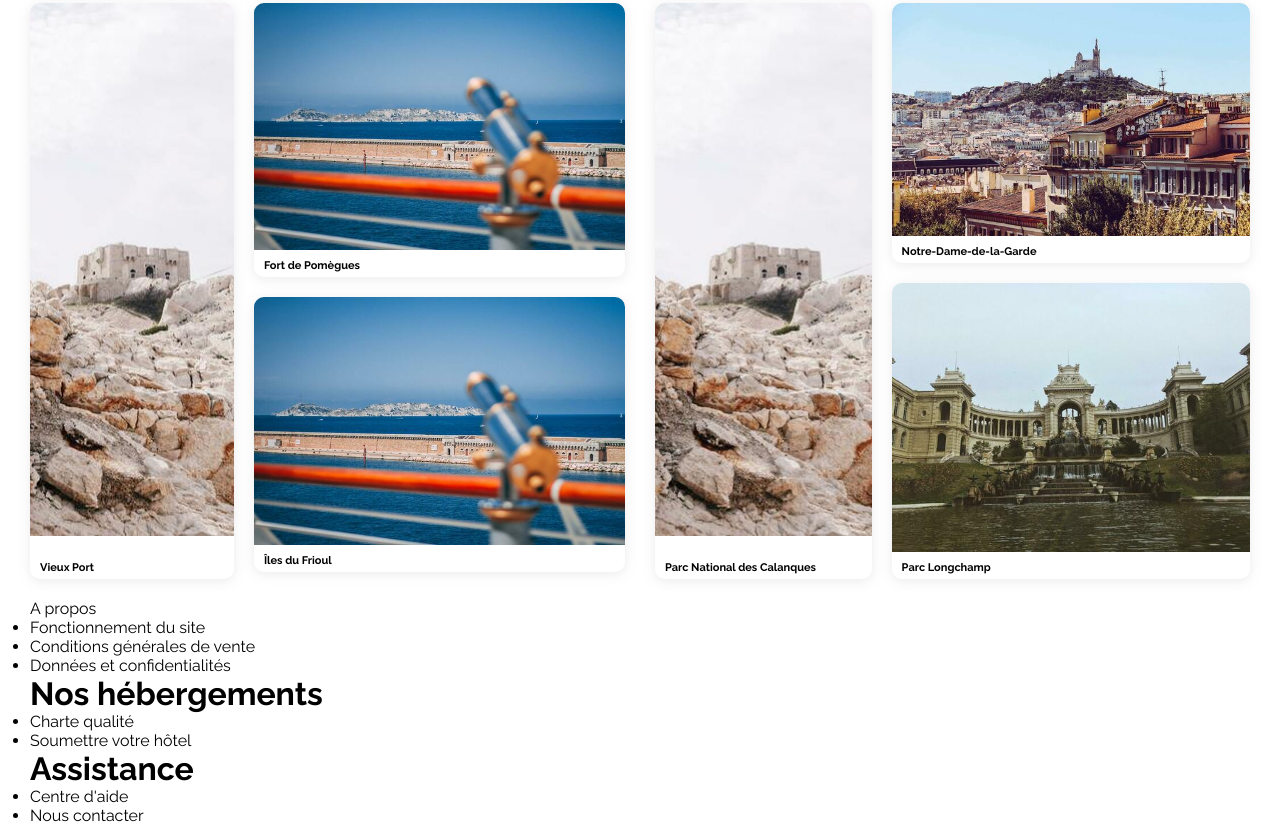
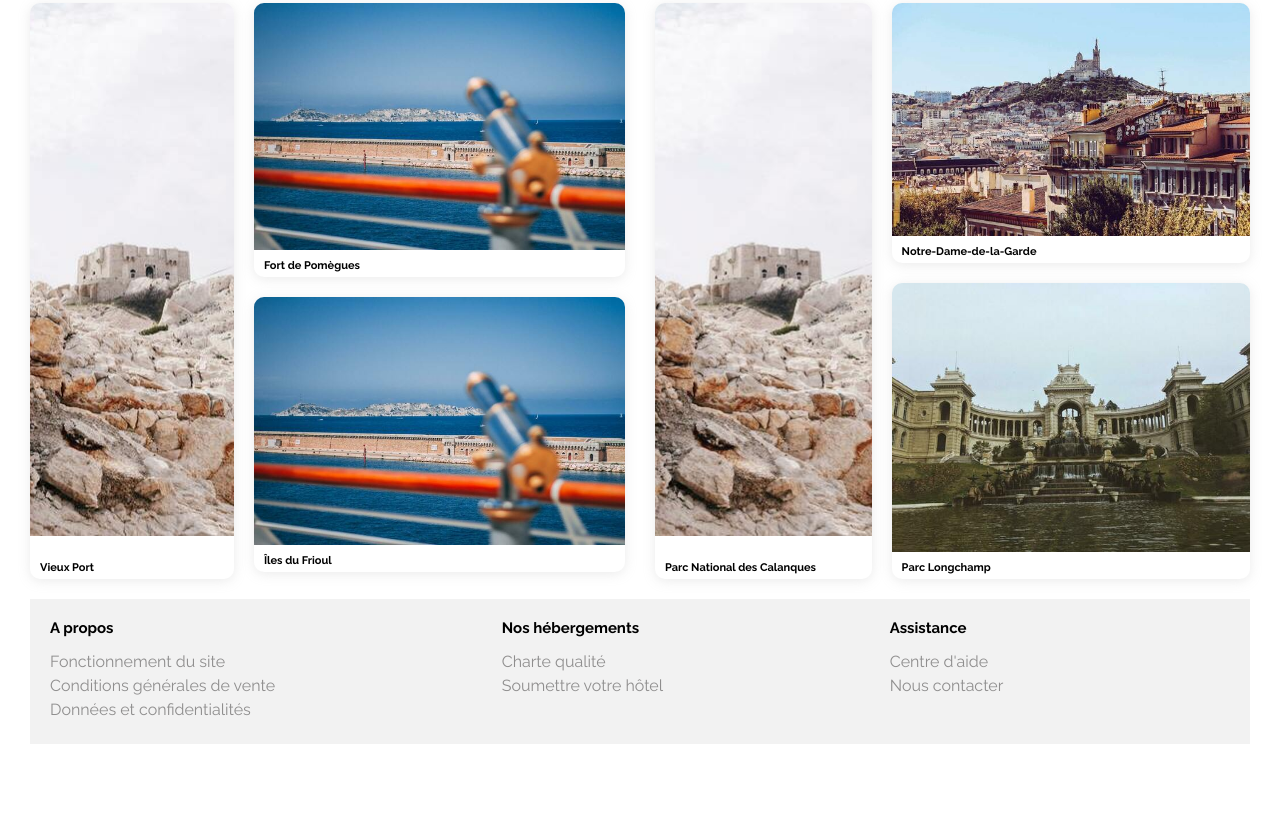
Before and after one commit to YosrTaieb/booki, a plain HTML site: page index.html in a window 1280 px wide. Shown: the part 802-1637 px from the top of the page. After the commit the page ends 1556 px from the top, so only its background shows below. Drawn offline with Linux system fonts and the light colour scheme; files whose address does not match are found by name.

Commit message:
css layout footer page

```diff
--- a/index.html
+++ b/index.html
@@ -329,7 +329,7 @@
     </div>
     <footer class="footer">
       <div class="about">
-        <p class="about__title">A propos</p>
+        <h1 class="about__title">A propos</h1>
         <ul>
           <li class="about__subtitle">Fonctionnement du site</li>
           <li class="about__subtitle">Conditions générales de vente</li>
--- a/style.css
+++ b/style.css
@@ -333,3 +333,34 @@ flex-grow: 1;
   font-weight: 700;
   padding: 5px 10px;
 }
+
+.footer {
+  display: flex;
+  background-color: #F2F2F2;
+  padding: 20px;
+}
+.footer h1{
+  font-size: 15px;
+  margin-bottom: 15px;
+}
+
+.footer ul{
+  list-style-type: none;
+}
+
+.footer li{
+  color: rgb(143, 142, 142);
+  margin-bottom: 5px;
+}
+
+.about{
+  margin-right: auto;
+}
+
+.accommodation-footer{
+  margin-right: auto;
+}
+
+.assistance{
+  margin-right: auto;
+}
```
